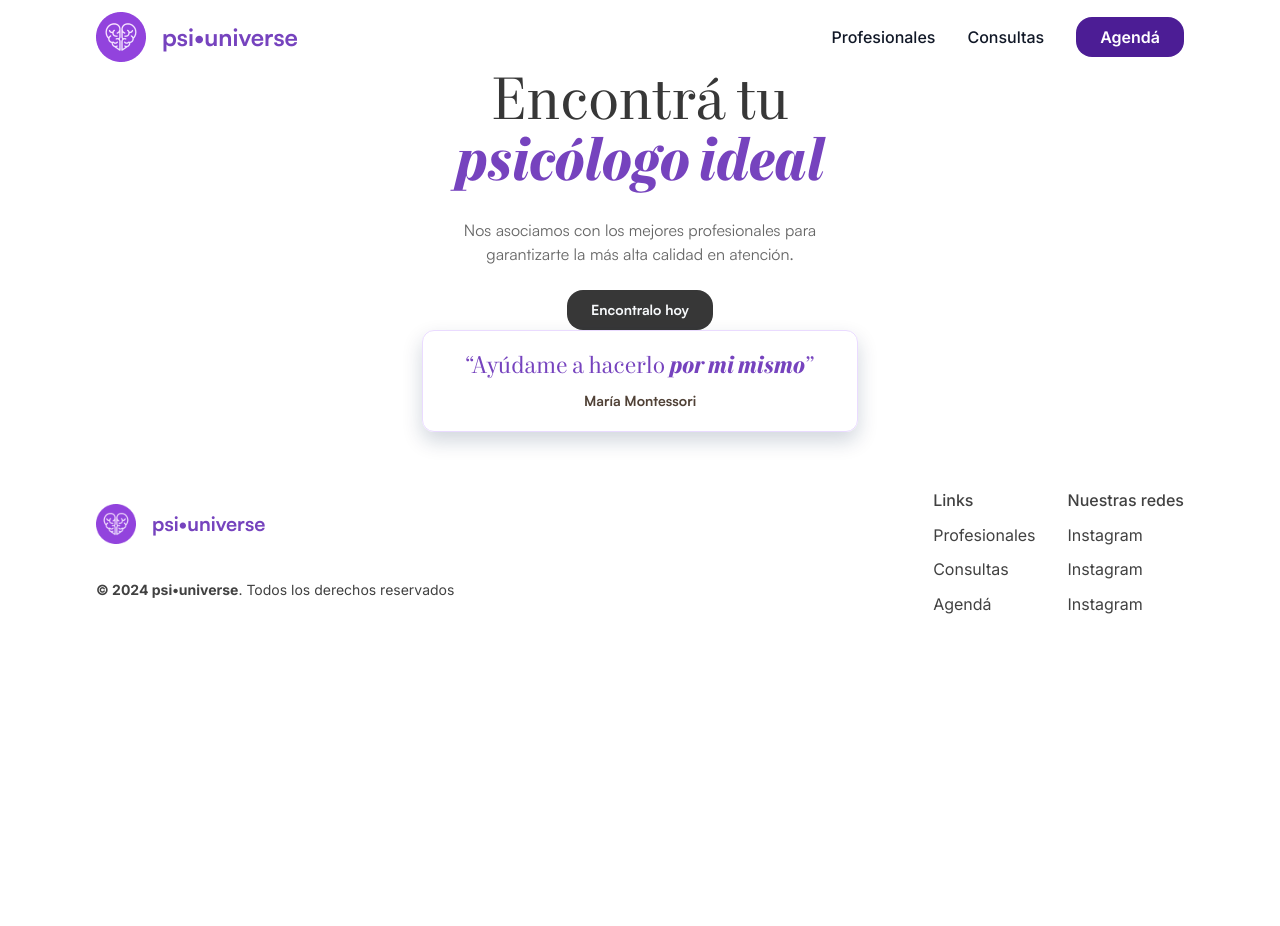
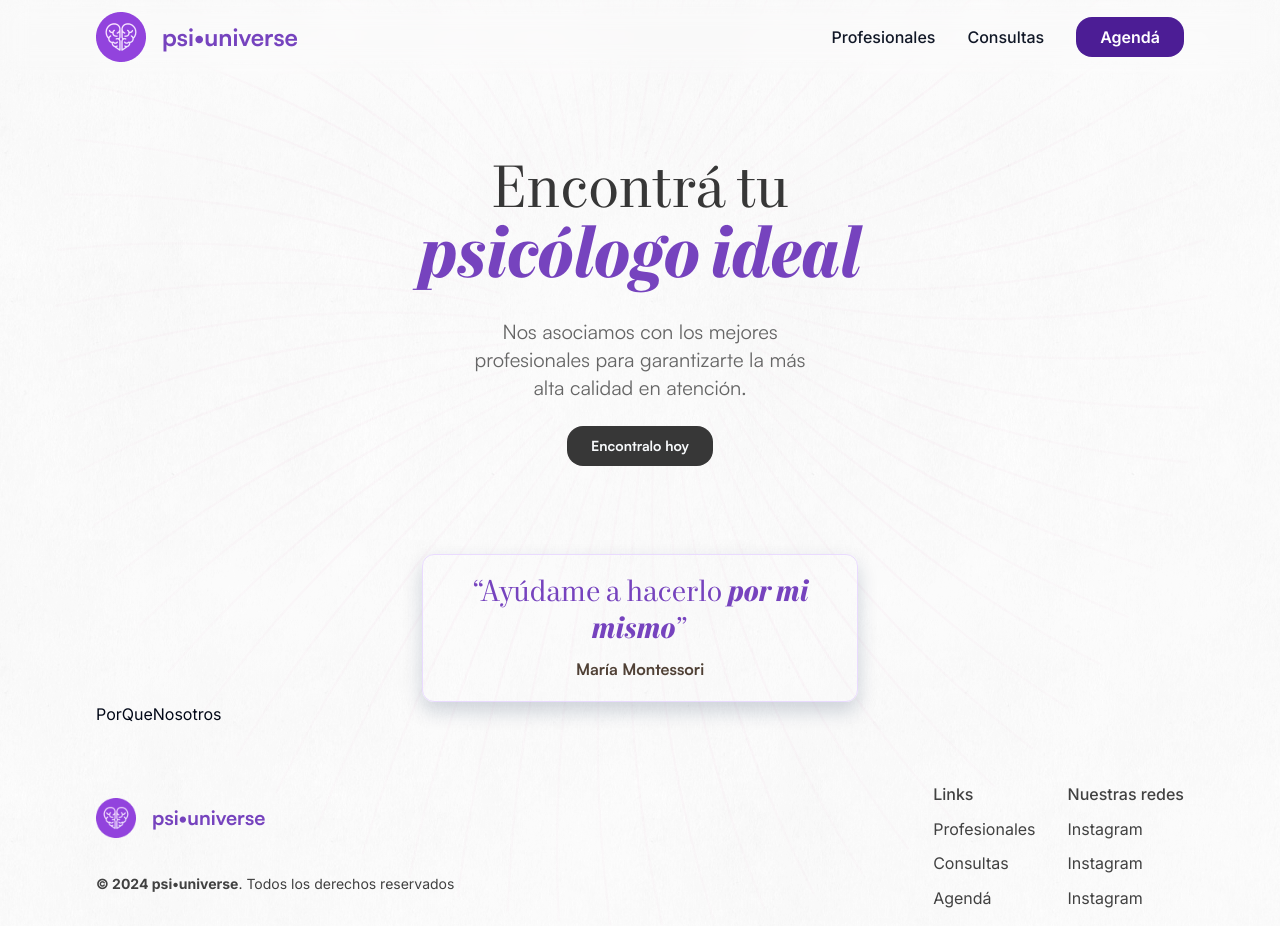
Before and after one commit to Geer68/psi_universe, a Next.js app: page / in a window 1280 px wide. Before the commit the page ends 800 px from the top, so only its background shows below. Built offline with nearby package versions, Linux system fonts and the light colour scheme.

Commit message:
Home background, hero

```diff
--- a/src/app/globals.css
+++ b/src/app/globals.css
@@ -4,7 +4,8 @@
 
 @layer base {
   :root {
-    --background: 0 0% 100%;
+    /*--background: 0 0% 100%;*/
+    /* --background: rgba(243, 243, 243, 0.404); */
     --foreground: 222.2 84% 4.9%;
 
     --card: 0 0% 100%;
--- a/src/app/layout.tsx
+++ b/src/app/layout.tsx
@@ -1,9 +1,9 @@
+import Footer from "@/components/Footer";
+import NavBar from "@/components/NavBar";
 import type { Metadata } from "next";
 import { Inter } from "next/font/google";
 import localFont from "next/font/local";
 import "./globals.css";
-import NavBar from "@/components/NavBar";
-import Footer from "@/components/Footer";
 
 const satoshi = localFont({
   src: [
@@ -88,7 +88,13 @@ export default function RootLayout({
       className={`${satoshi.variable} ${mortModern.variable} ${mortModernCondensed.variable}`}
       lang="es"
     >
-      <body className={`${inter.className} relative`}>
+      <body
+        className={`${inter.className} relative`}
+        style={{
+          backgroundImage:
+            "linear-gradient(rgba(255, 255, 255, 0.6), rgba(255, 255, 255, 0.6)), url(/background.png)",
+        }}
+      >
         <NavBar />
         {children}
         <Footer />
--- a/src/app/page.tsx
+++ b/src/app/page.tsx
@@ -1,13 +1,14 @@
 import CardConFrase from "@/components/CardConFrase";
 import Container from "@/components/Container";
 import HeroSection from "@/components/HeroSection";
-import ModalMercadoPago from "@/components/ModalMercadoPago";
+import PorQueNosotros from "@/components/PorQueNosotros";
 
 export default function Home() {
   return (
     <Container>
       <HeroSection />
       <CardConFrase />
+      <PorQueNosotros />
     </Container>
   );
 }
--- a/src/components/CardConFrase.tsx
+++ b/src/components/CardConFrase.tsx
@@ -2,11 +2,11 @@ export default function CardConFrase() {
   return (
     <div className="flex items-center justify-center min-w-screen">
       <article className="px-4 py-5 rounded-xl border-[#EADBFF] border-[1px] shadow-[rgba(13,_38,_76,_0.19)_0px_9px_20px] w-3/4 md:w-1/2 lg:w-2/5 text-center">
-        <p className="text-[#7643BE] font-mort-modern text-2xl">
+        <p className="text-[#7643BE] font-mort-modern text-3xl">
           “Ayúdame a hacerlo{" "}
           <strong className="font-mort-modern-condensed">por mi mismo</strong>”
         </p>
-        <p className="text-[#504136] font-bold text-sm font-satoshi mt-2">
+        <p className="text-[#504136] font-bold text-md font-satoshi mt-2">
           María Montessori
         </p>
       </article>
--- a/src/components/HeroSection.tsx
+++ b/src/components/HeroSection.tsx
@@ -2,14 +2,19 @@ import { Button } from "./ui/button";
 
 export default function HeroSection() {
   return (
-    <div className="flex flex-col gap-6 items-center justify-center min-w-screen">
+    <div className="flex flex-col gap-6 items-center justify-center w-full h-[60vh]">
+      <img
+        src="/hero_bg.svg"
+        alt=""
+        className="absolute top-0 left-0 w-full h-full -z-10"
+      />
       <section className="text-center text-[#373737]">
         <p className="text-6xl font-mort-modern">Encontrá tu</p>
-        <p className="text-[#7643BE] text-6xl font-bold italic font-mort-modern-condensed">
+        <p className="text-[#7643BE] text-7xl font-bold italic font-mort-modern-condensed">
           psicólogo ideal
         </p>
       </section>
-      <div className="text-center w-3/4 md:w-1/2 lg:w-1/3 font-satoshi font-4xl">
+      <div className="text-center w-3/4 md:w-1/2 lg:w-1/3 font-satoshi text-xl">
         <p className="text-[#666666]">
           Nos asociamos con los mejores profesionales para garantizarte la más
           alta calidad en atención.
--- a/src/components/NavBar.tsx
+++ b/src/components/NavBar.tsx
@@ -17,7 +17,7 @@ export default function NavBar() {
   const isActive = (path: string) => pathname.includes(path);
 
   return (
-    <nav className="sticky top-0 left-0 w-full bg-white/70 backdrop-blur-md z-50">
+    <nav className="sticky top-0 left-0 w-full backdrop-blur-md z-50">
       <Container>
         <div className="flex flex-wrap items-center justify-between py-3">
           <Link href={"/"} className="flex gap-4 items-center">
@@ -34,7 +34,7 @@ export default function NavBar() {
             aria-expanded={menuOpen ? "true" : "false"}
             onClick={toggleMenu}
           >
-            <span className="sr-only">Open main menu</span>
+            <span className="sr-only">Abrir menu</span>
             <svg
               className="w-5 h-5"
               aria-hidden="true"
--- /dev/null
+++ b/src/components/PorQueNosotros.tsx
@@ -0,0 +1,5 @@
+import React from "react";
+
+export default function PorQueNosotros() {
+  return <div>PorQueNosotros</div>;
+}
```
Also changed, not shown: public/background.png (added), public/hero_bg.svg (added).
